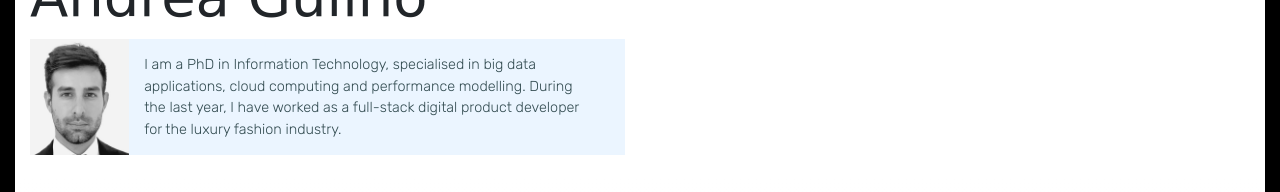
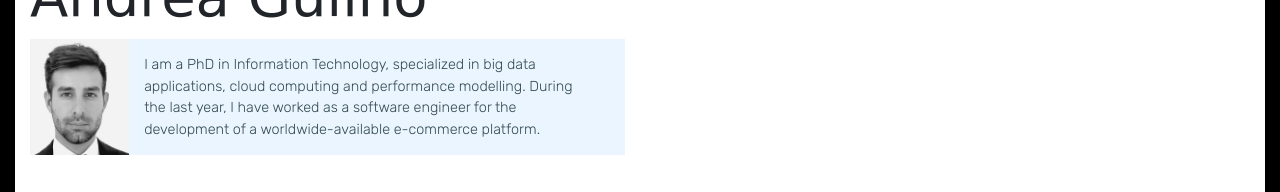
Before and after one commit to andreagulino/andreagulino.github.io, a plain HTML site: page index.html in a window 1280 px wide. Shown: the part 45-237 px from the top of the page. Drawn offline with nearby package versions, Linux system fonts and the light colour scheme; a web font is replaced by a local one.

Commit message:
updated intro

```diff
--- a/index.html
+++ b/index.html
@@ -90,7 +90,7 @@
 
                                 <div class="col-sm-10 col-md-11 col-lg-10  col-9" id="intro">
                                     <div>
-                                        I am a PhD in Information Technology, specialised in big data applications, cloud computing and performance modelling. During the last year, I have worked as a full-stack digital product developer for the luxury fashion industry.
+                                        I am a PhD in Information Technology, specialized in big data applications, cloud computing and performance modelling. During the last year, I have worked as a software engineer for the development of a worldwide-available e-commerce platform.
                                     </div>
                                 </div>
 
```
Also changed, not shown: 1 other file.
